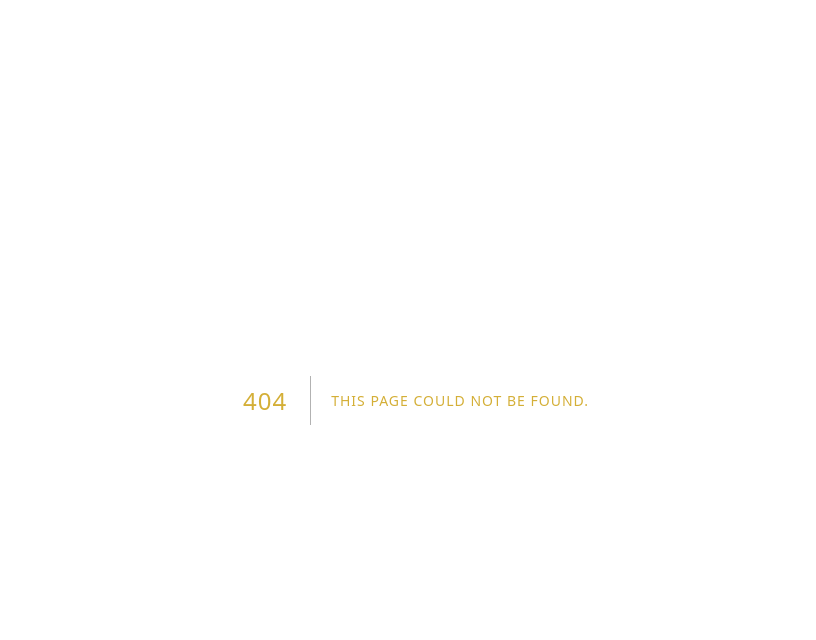
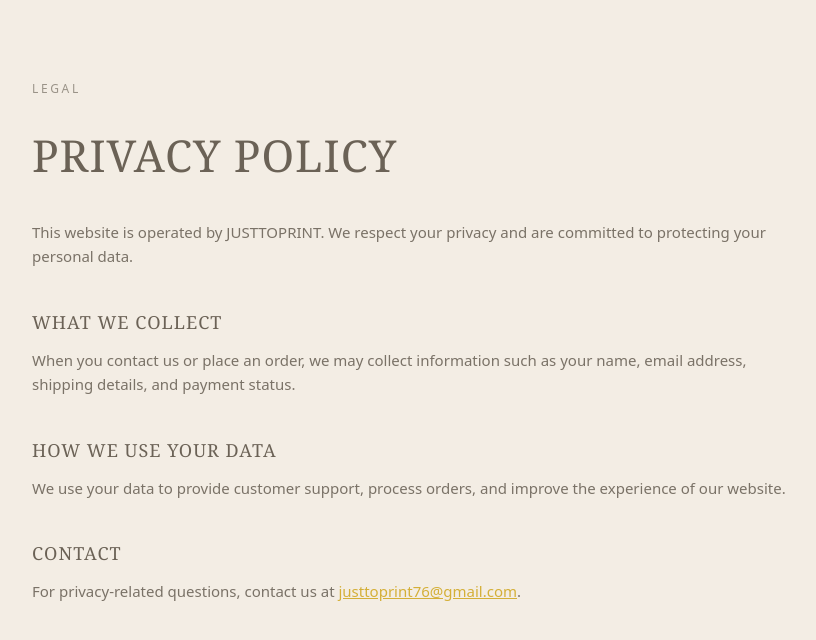
Before and after one commit to justtoprint76-cyber/justtoprint, a Next.js app: page /privacy in a window 1280 px wide. Before the commit this address had no page. Shown: the top 640 px of the page, without its empty margins (224-1040 px from the left). Built offline with nearby package versions, Linux system fonts and the light colour scheme.

Commit message:
Create privacy.js

```diff
--- /dev/null
+++ b/pages/privacy.js
@@ -0,0 +1,44 @@
+export default function Privacy() {
+  return (
+    <main className="min-h-screen bg-[#F3EDE4] text-[#4A463F] px-6 py-20">
+      <div className="max-w-3xl mx-auto">
+        <p className="text-[12px] tracking-[0.22em] text-[#9A9388]">LEGAL</p>
+        <h1 className="mt-6 text-[34px] sm:text-[44px] font-serif text-[#6B6256]">
+          Privacy Policy
+        </h1>
+
+        <p className="mt-8 text-[15px] leading-relaxed text-[#7A7267]">
+          This website is operated by JUSTTOPRINT. We respect your privacy and
+          are committed to protecting your personal data.
+        </p>
+
+        <h2 className="mt-10 text-[18px] font-serif text-[#6B6256]">
+          What we collect
+        </h2>
+        <p className="mt-3 text-[15px] leading-relaxed text-[#7A7267]">
+          When you contact us or place an order, we may collect information such
+          as your name, email address, shipping details, and payment status.
+        </p>
+
+        <h2 className="mt-10 text-[18px] font-serif text-[#6B6256]">
+          How we use your data
+        </h2>
+        <p className="mt-3 text-[15px] leading-relaxed text-[#7A7267]">
+          We use your data to provide customer support, process orders, and
+          improve the experience of our website.
+        </p>
+
+        <h2 className="mt-10 text-[18px] font-serif text-[#6B6256]">
+          Contact
+        </h2>
+        <p className="mt-3 text-[15px] leading-relaxed text-[#7A7267]">
+          For privacy-related questions, contact us at{" "}
+          <a className="underline" href="mailto:justtoprint76@gmail.com">
+            justtoprint76@gmail.com
+          </a>
+          .
+        </p>
+      </div>
+    </main>
+  );
+}
```
